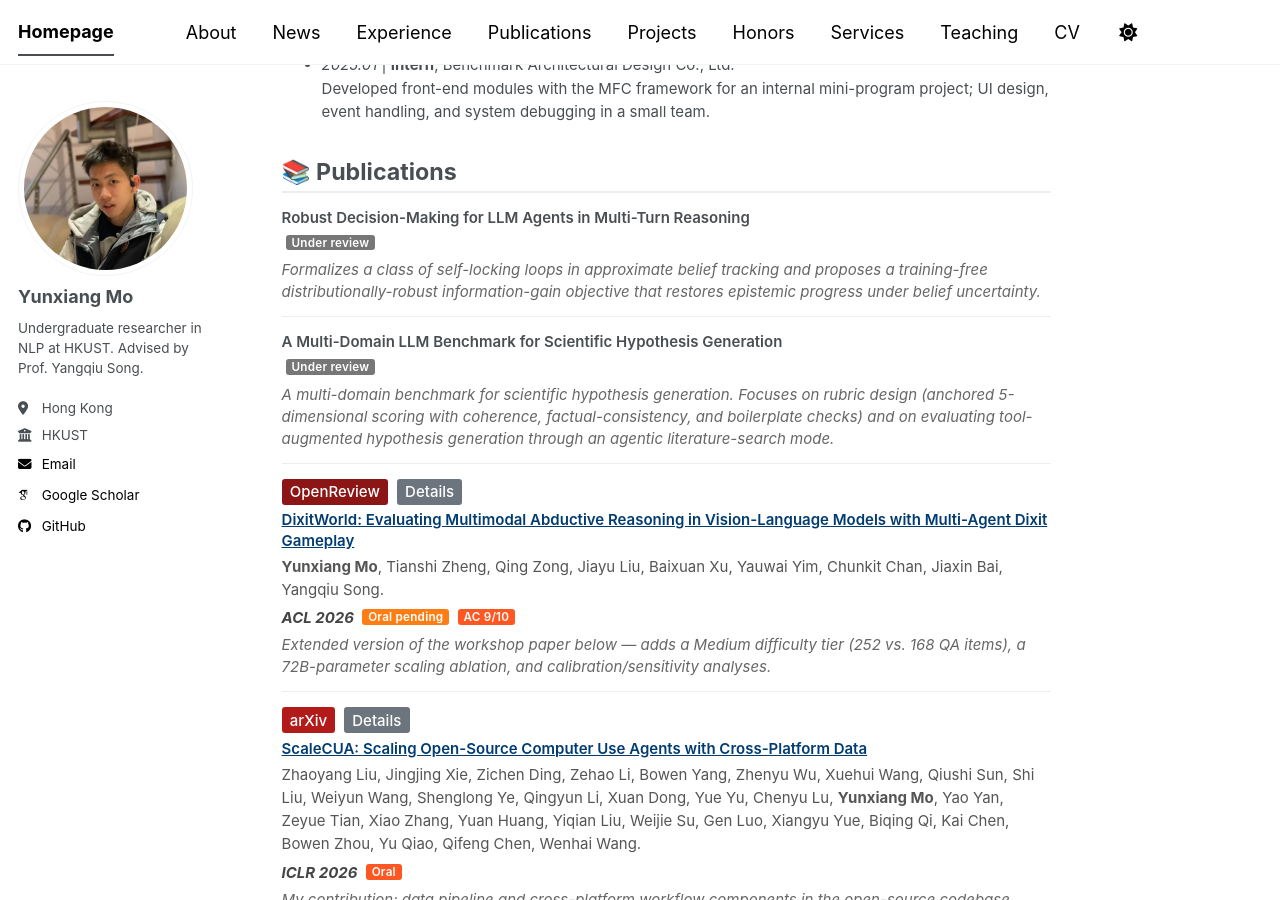
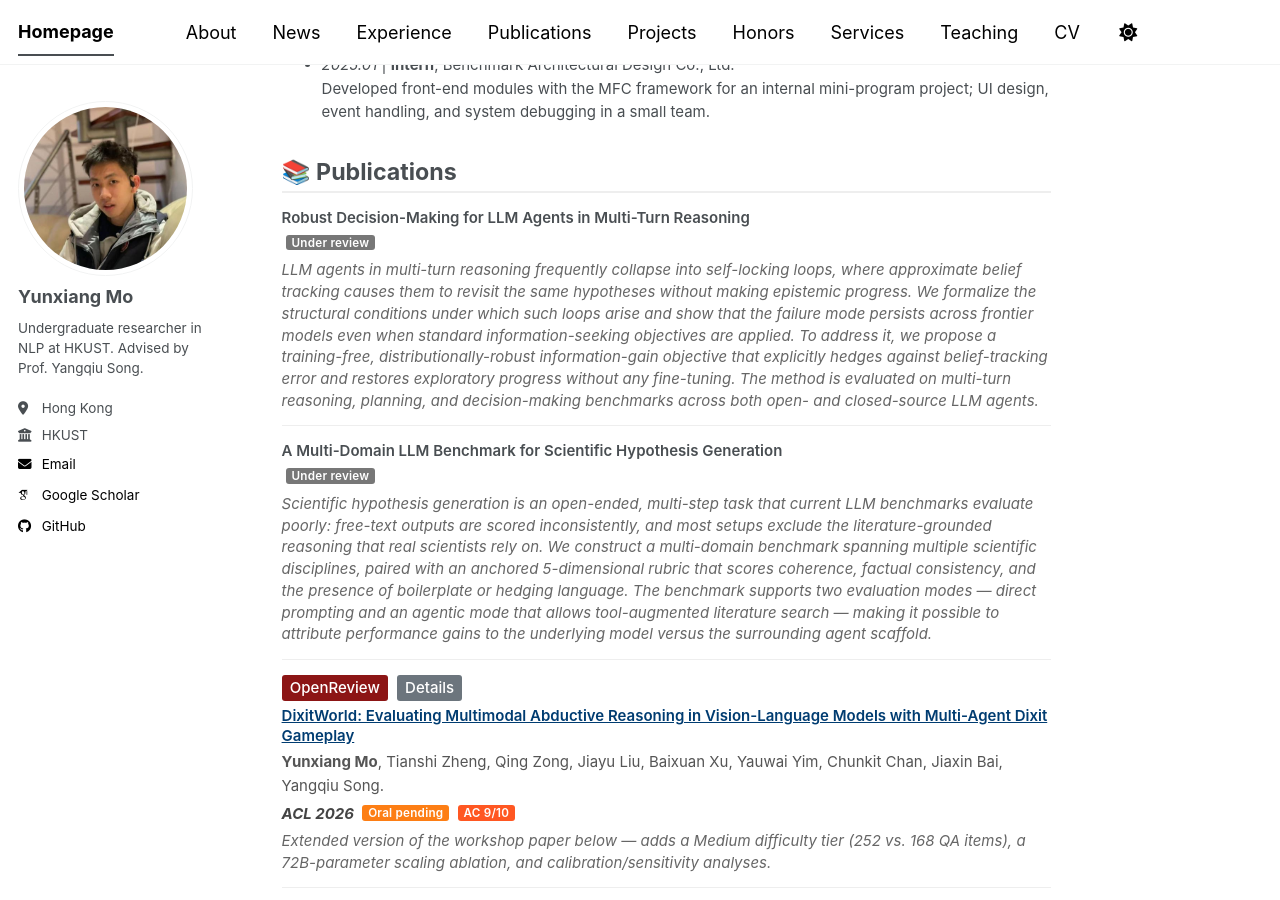
Before and after one commit to moyunxiang/moyunxiang.github.io, a Jekyll site: the page built from _pages/about.md, in a window 1280 px wide and 900 px high, scrolled down 844 px. Built offline with Jekyll 4.4.1, drawn with Linux system fonts in a browser that asks for light colours; some web fonts are replaced; a script bundle is joined from its source files by our own code; library files that are not in the unit come from our copies.

Commit message:
Publications: expand under-review descriptions with motivation, problem, approach, evaluation framing

```diff
--- a/_pages/about.md
+++ b/_pages/about.md
@@ -45,7 +45,7 @@ I am currently looking for a **research-exchange position in the U.S.** for the
   <div class="paper-box-text">
     <p class="paper-title">Robust Decision-Making for LLM Agents in Multi-Turn Reasoning</p>
     <p class="paper-meta"><span class="paper-meta-highlight under-review">Under review</span></p>
-    <p class="paper-extra">Formalizes a class of self-locking loops in approximate belief tracking and proposes a training-free distributionally-robust information-gain objective that restores epistemic progress under belief uncertainty.</p>
+    <p class="paper-extra">LLM agents in multi-turn reasoning frequently collapse into self-locking loops, where approximate belief tracking causes them to revisit the same hypotheses without making epistemic progress. We formalize the structural conditions under which such loops arise and show that the failure mode persists across frontier models even when standard information-seeking objectives are applied. To address it, we propose a training-free, distributionally-robust information-gain objective that explicitly hedges against belief-tracking error and restores exploratory progress without any fine-tuning. The method is evaluated on multi-turn reasoning, planning, and decision-making benchmarks across both open- and closed-source LLM agents.</p>
   </div>
 </div>
 
@@ -53,7 +53,7 @@ I am currently looking for a **research-exchange position in the U.S.** for the
   <div class="paper-box-text">
     <p class="paper-title">A Multi-Domain LLM Benchmark for Scientific Hypothesis Generation</p>
     <p class="paper-meta"><span class="paper-meta-highlight under-review">Under review</span></p>
-    <p class="paper-extra">A multi-domain benchmark for scientific hypothesis generation. Focuses on rubric design (anchored 5-dimensional scoring with coherence, factual-consistency, and boilerplate checks) and on evaluating tool-augmented hypothesis generation through an agentic literature-search mode.</p>
+    <p class="paper-extra">Scientific hypothesis generation is an open-ended, multi-step task that current LLM benchmarks evaluate poorly: free-text outputs are scored inconsistently, and most setups exclude the literature-grounded reasoning that real scientists rely on. We construct a multi-domain benchmark spanning multiple scientific disciplines, paired with an anchored 5-dimensional rubric that scores coherence, factual consistency, and the presence of boilerplate or hedging language. The benchmark supports two evaluation modes — direct prompting and an agentic mode that allows tool-augmented literature search — making it possible to attribute performance gains to the underlying model versus the surrounding agent scaffold.</p>
   </div>
 </div>
 
```
